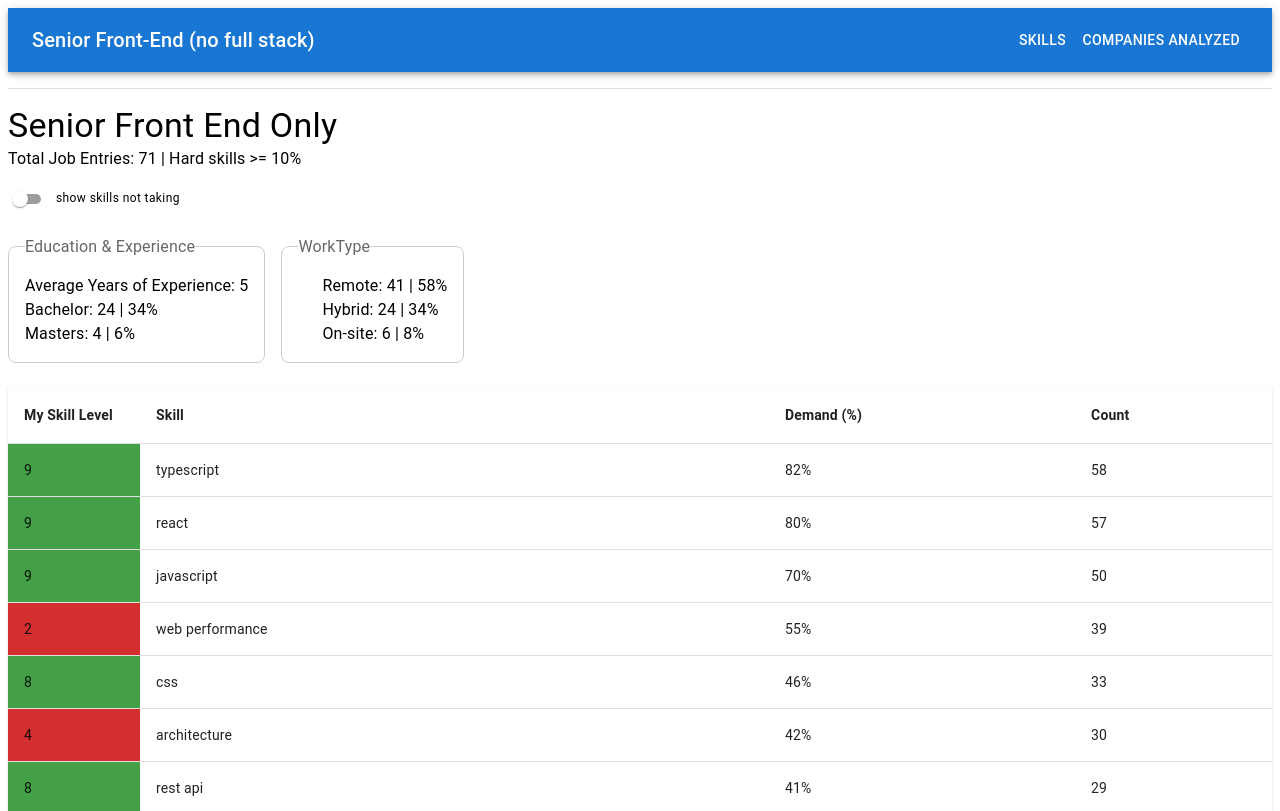
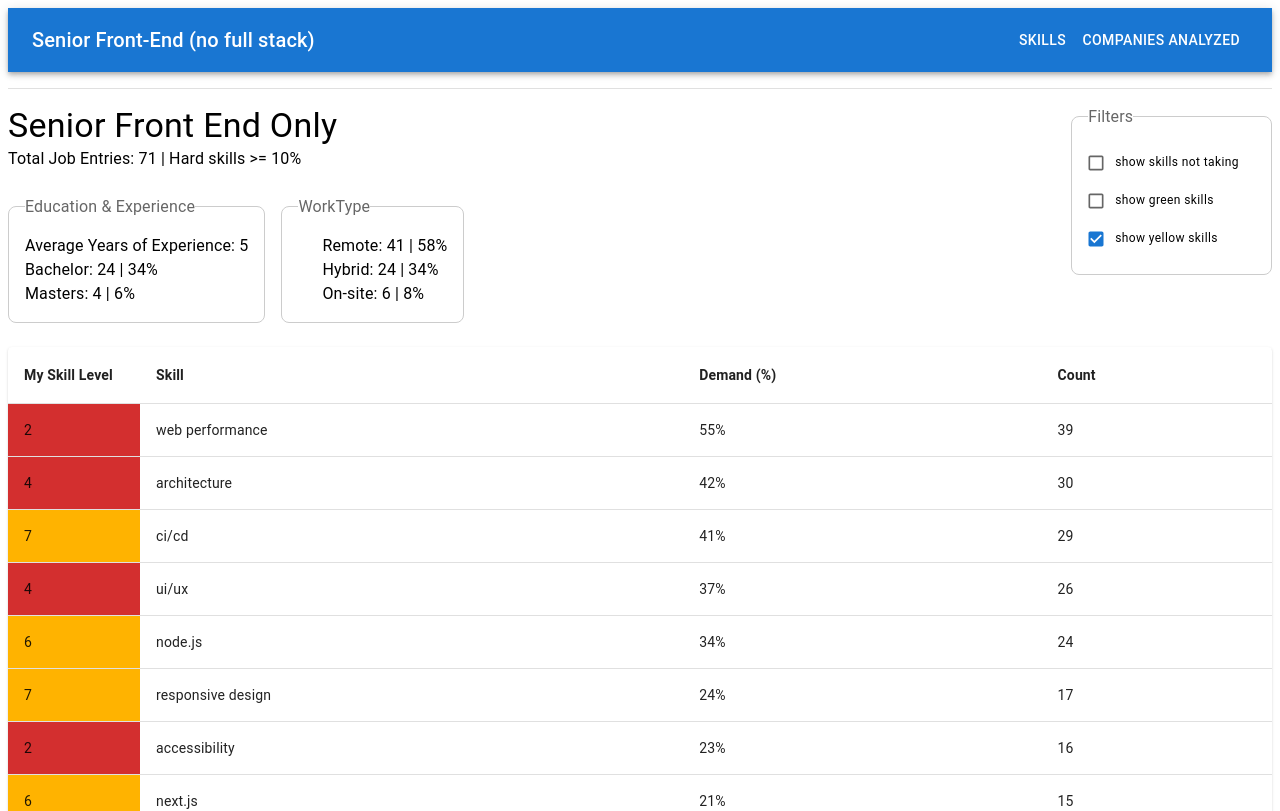
Before and after one commit to dmitrisanzharov/job-skills-app, a React (Create React App) app: page / in a window 1280 px wide. Shown: the top 811 px of the page. Built offline with nearby package versions, Linux system fonts and the light colour scheme; some icons are missing.

Commit message:
good stuff all done

```diff
--- a/src/pages/SeniorFrontEnd/SeniorFrontEndSkillsUi.tsx
+++ b/src/pages/SeniorFrontEnd/SeniorFrontEndSkillsUi.tsx
@@ -13,7 +13,8 @@ import InfoOutlineIcon from '@mui/icons-material/InfoOutline';
 import FormControl from '@mui/material/FormControl';
 import FormLabel from '@mui/material/FormLabel';
 import Typography from '@mui/material/Typography';
-import Switch from '@mui/material/Switch';
+import Checkbox from '@mui/material/Checkbox';
+import FormControlLabel from '@mui/material/FormControlLabel';
 
 //
 import { mainDbIteration } from '../../helpers/mainDbIteration';
@@ -26,6 +27,8 @@ import seniorFrontEndDb_noFullStack from '../../databases/seniorFrontEndDb_noFul
 
 const SeniorFrontEndSkills: React.FC = () => {
     const [showNotTakingJobs, setShowNotTakingJobs] = useState(false);
+    const [showGreenSkills, setShowGreenSkills] = useState(false);
+    const [showYellowSkills, setShowYellowSkills] = useState(true);
 
     const fieldSetStyle = { border: '1px solid #ccc', borderRadius: 2, p: 2, mb: 3 };
 
@@ -45,7 +48,13 @@ const SeniorFrontEndSkills: React.FC = () => {
 
     const hardSkillsFinal = [jobInterviewSkillObj, ...finalObj.hardSkills]
         .filter((hs) => hs.count > totalJobEntries * skillMinPercentageToFilter)
-        .filter((hs) => (showNotTakingJobs ? true : !skillThatIWillNotTake.includes(hs.mainName)))
+        .filter((hs) => (showNotTakingJobs ? true : !skillThatIWillNotTake.includes(hs.mainName))) // 'not taking' filter
+        .filter((hs) =>
+            showGreenSkills ? true : hs?.mySkillLevel === null ? true : hs?.mySkillLevel && hs?.mySkillLevel <= 7
+        )
+        .filter((hs) =>
+            showYellowSkills ? true : hs?.mySkillLevel === null ? true : hs?.mySkillLevel && hs?.mySkillLevel < 5
+        )
         .sort((a, b) => b.count - a.count);
 
     const testIfWorkModeHasAllEntries = finalObj.remote + finalObj.hybrid + finalObj.onSite === totalJobEntries;
@@ -62,19 +71,50 @@ const SeniorFrontEndSkills: React.FC = () => {
 
     return (
         <Box>
-            <Box sx={{ mb: 3 }}>
+            <Box sx={{ mb: 3,  position: 'relative' }}>
+                <Box>
                     <Typography variant='h4'>Senior Front End Only</Typography>
                     <Typography sx={{ mb: 2 }}>
                         Total Job Entries: {totalJobEntries} | Hard skills {`>= ${skillMinPercentageToFilter * 100}%`}
                     </Typography>
-                <Box sx={{ display: 'flex', alignItems: 'center', gap: 1 }}>
-                    <Switch
+                </Box>
+
+                <Box sx={{ position: 'absolute', top: 0, right: 0 }}>
+                    <FormControl component='fieldset' sx={fieldSetStyle}>
+                        <FormLabel component='legend'>Filters</FormLabel>
+                        <FormControlLabel
+                            control={
+                                <Checkbox
                                     size='small'
                                     checked={showNotTakingJobs}
-                        onChange={(e) => setShowNotTakingJobs(e.target.checked)}
+                                    onChange={(e: any) => setShowNotTakingJobs(e.target.checked)}
+                                />
+                            }
+                            label={<Typography variant='caption'>show skills not taking</Typography>}
                         />
 
-                    <Typography variant='caption'>show skills not taking</Typography>
+                        <FormControlLabel
+                            control={
+                                <Checkbox
+                                    size='small'
+                                    checked={showGreenSkills}
+                                    onChange={(e: any) => setShowGreenSkills(e.target.checked)}
+                                />
+                            }
+                            label={<Typography variant='caption'>show green skills</Typography>}
+                        />
+
+                        <FormControlLabel
+                            control={
+                                <Checkbox
+                                    size='small'
+                                    checked={showYellowSkills}
+                                    onChange={(e: any) => setShowYellowSkills(e.target.checked)}
+                                />
+                            }
+                            label={<Typography variant='caption'>show yellow skills</Typography>}
+                        />
+                    </FormControl>
                 </Box>
             </Box>
 
@@ -101,9 +141,7 @@ const SeniorFrontEndSkills: React.FC = () => {
                         arrow
                         placement='top'
                     >
-                        <FormLabel component='legend'>
-                            WorkType
-                        </FormLabel>
+                        <FormLabel component='legend'>WorkType</FormLabel>
                     </Tooltip>
 
                     <Box component='ul' sx={{ pl: 3, m: 0 }}>
```
Lines whose indentation alone changed are shown as unchanged.
